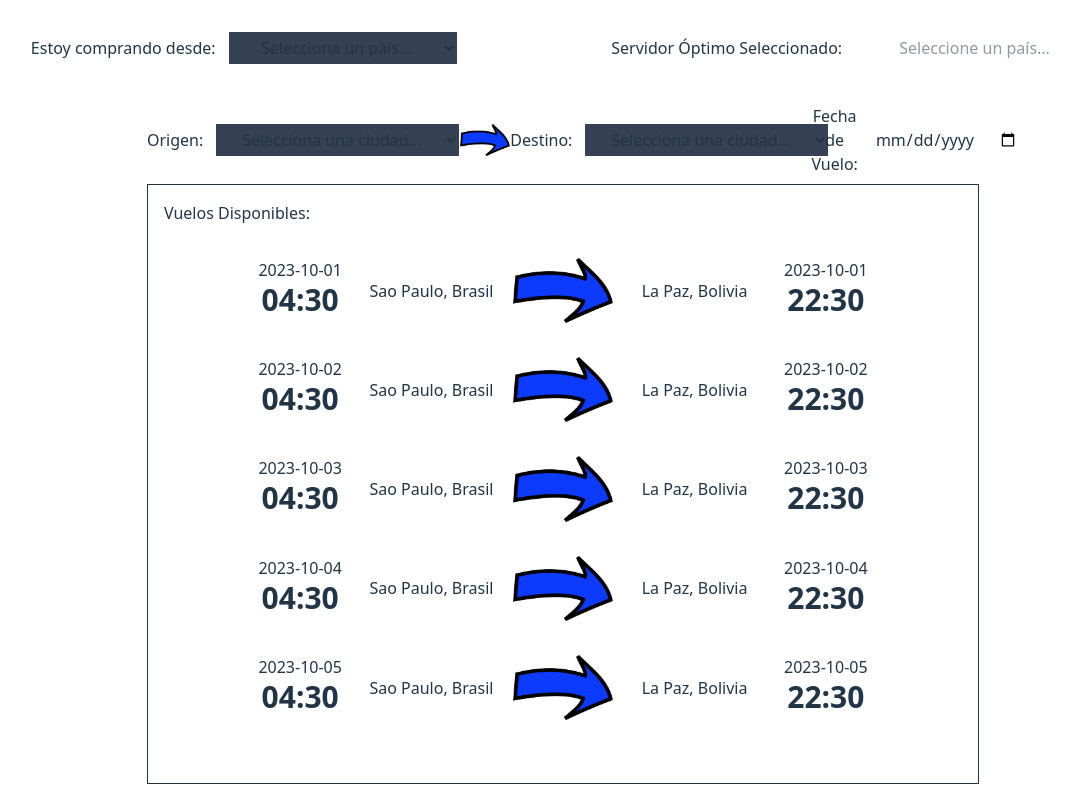
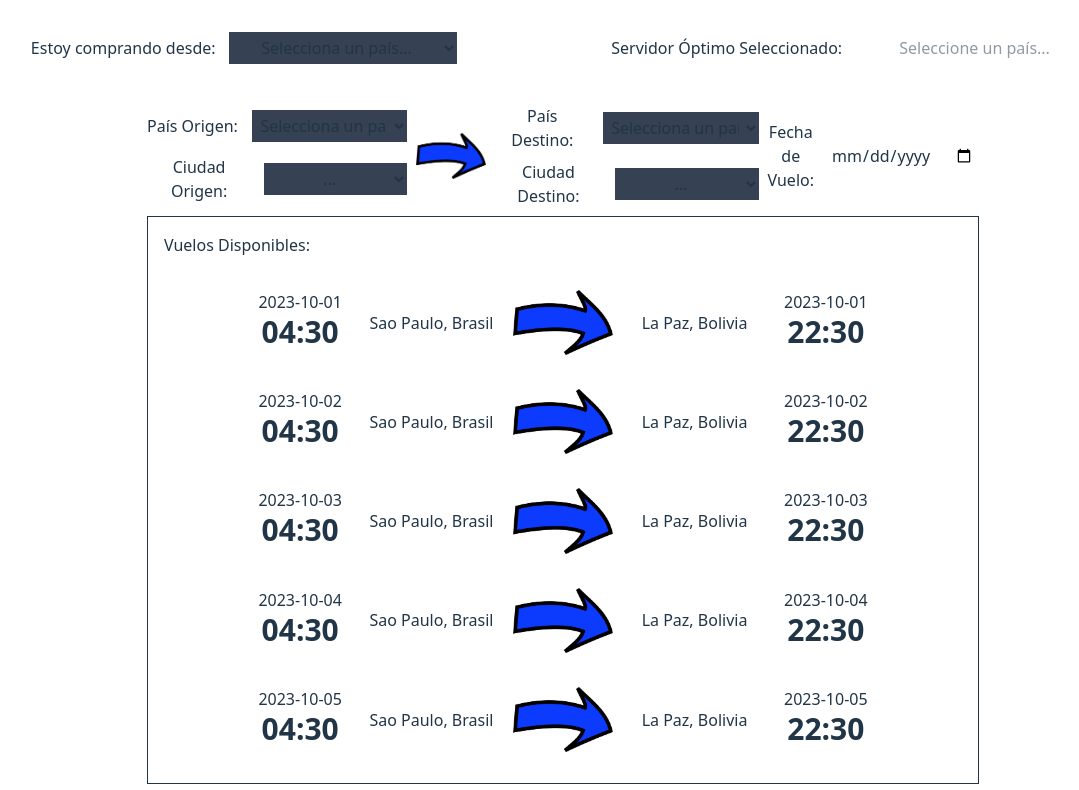
Before and after one commit to harold-ramirez/FrontEnd_Practica3, a React (Vite) app: page / in a window 1280 px wide. Shown: the top 790 px of the page, without its empty margins (77-1156 px from the left). Built offline with nearby package versions, Linux system fonts and the light colour scheme.

Commit message:
refactor: :recycle: Improved flightSeat component, seats json file, countries/cities selection

```diff
--- a/src/App.jsx
+++ b/src/App.jsx
@@ -1,21 +1,15 @@
 import "./App.css";
-import { useState } from "react";
 import ServerSelect from "./components/serverSelect";
 import DestinationSelect from "./components/destinationSelect";
 import FlightsList from "./components/flightsList";
 
 function App() {
-  const [countryId, setCountryId] = useState(null);
-
   return (
     <div className="w-full h-full p-2 flex flex-col gap-2">
-      <ServerSelect setCountryId={setCountryId} />
+      <ServerSelect />
       <div className="p-2 flex-1 flex flex-col items-center justify-center gap-2">
-        <DestinationSelect countryId={countryId} />
-        <FlightsList
-          origin={"Sao Paulo, Brasil"}
-          destination={"La Paz, Bolivia"}
-        />
+        <DestinationSelect />
+        <FlightsList />
       </div>
     </div>
   );
--- a/src/components/destinationSelect.jsx
+++ b/src/components/destinationSelect.jsx
@@ -1,62 +1,64 @@
 import { useState } from "react";
+import Countries from "../Data/countries.json";
 import Cities from "../Data/cities.json";
 import arrowImg from "../assets/arrowImg.png";
 
-export default function DestinationSelect({ countryId }) {
-  const [origin, setOrigin] = useState(0);
-  const [destination, setDestination] = useState(0);
+export default function DestinationSelect() {
+  const [countryOrigin, setCountryOrigin] = useState(0);
+  const [cityOrigin, setCityOrigin] = useState(0);
+
+  const [countryDestination, setCountryDestination] = useState(0);
+  const [cityDestination, setCityDestination] = useState(0);
+
   const [date, setDate] = useState("");
 
-  // Filtrar las ciudades según el countryId proporcionado
-  const filteredCities = Cities.filter(
-    (city) => city.id_country === Number(countryId)
+  // Filtrar las ciudades según los countries seleccionados
+  const filteredCitiesOrigin = Cities.filter(
+    (city) => city.id_country === Number(countryOrigin)
+  );
+  const filteredCitiesDestination = Cities.filter(
+    (city) => city.id_country === Number(countryDestination)
   );
 
   return (
-    <div className="w-2/3 flex flex-row justify-between gap-8">
-      <span className="flex-1 flex flex-row items-center justify-between">
-        <span className="flex flex-row gap-3 items-center">
-          <label htmlFor="origin">Origen:</label>
+    <div className="w-2/3 flex flex-row justify-between gap-2">
+      <span className="flex flex-row">
+        <span className="flex flex-col gap-2 justify-evenly">
+          <span className="flex flex-row gap-3 items-center justify-between">
+            <label htmlFor="countryOrigin">País Origen:</label>
             <select
-            id="origin"
-            className="border border-white text-center p-1 bg-gray-700"
-            value={origin}
+              id="countryOrigin"
+              className="border border-white text-center p-1 bg-gray-700 w-3/5"
+              value={countryOrigin}
               onChange={(e) => {
-              setOrigin(e.target.value);
+                setCountryOrigin(e.target.value);
               }}
             >
               <option hidden value="0">
-              Selecciona una ciudad...
+                Selecciona un país...
               </option>
-            {filteredCities.length > 0 ? (
-              filteredCities.map((city) => (
+              {Countries.map((city) => (
                 <option key={city.id} value={city.id}>
                   {city.name}
                 </option>
-              ))
-            ) : (
-              <option disabled>No hay ciudades disponibles</option>
-            )}
+              ))}
             </select>
           </span>
-
-        <img src={arrowImg} alt="arrow" width={50} />
-
-        <span className="flex flex-row gap-3 items-center">
-          <label htmlFor="destination">Destino:</label>
+          <span className="flex flex-row gap-3 items-center justify-between">
+            <label htmlFor="cityOrigin">Ciudad Origen:</label>
             <select
-            id="destination"
-            className="border border-white text-center p-1 bg-gray-700"
-            value={destination}
+              id="cityOrigin"
+              className="border border-white text-center p-1 bg-gray-700 w-3/5"
+              value={cityOrigin}
               onChange={(e) => {
-              setDestination(e.target.value);
+                setCityOrigin(e.target.value);
               }}
             >
               <option hidden value="0">
-              Selecciona una ciudad...
+                ...
               </option>
-            {filteredCities.length > 0 ? (
-              filteredCities.map((city) => (
+              {filteredCitiesOrigin.length > 0 ? (
+                filteredCitiesOrigin.map((city) => (
                   <option key={city.id} value={city.id}>
                     {city.name}
                   </option>
@@ -68,12 +70,63 @@ export default function DestinationSelect({ countryId }) {
           </span>
         </span>
 
+        <span className="flex items-center p-2">
+          <img src={arrowImg} alt="arrow" width={100} />
+        </span>
+
+        <span className="flex flex-col gap-2 justify-evenly">
+          <span className="flex flex-row gap-3 items-center justify-between">
+            <label htmlFor="countryDestination">País Destino:</label>
+            <select
+              id="countryDestination"
+              className="border border-white text-center p-1 bg-gray-700 w-3/5"
+              value={countryDestination}
+              onChange={(e) => {
+                setCountryDestination(e.target.value);
+              }}
+            >
+              <option hidden value="0">
+                Selecciona un país...
+              </option>
+              {Countries.map((city) => (
+                <option key={city.id} value={city.id}>
+                  {city.name}
+                </option>
+              ))}
+            </select>
+          </span>
+          <span className="flex flex-row gap-3 items-center justify-between">
+            <label htmlFor="cityDestination">Ciudad Destino:</label>
+            <select
+              id="cityDestination"
+              className="border border-white text-center p-1 bg-gray-700 w-3/5"
+              value={cityDestination}
+              onChange={(e) => {
+                setCityDestination(e.target.value);
+              }}
+            >
+              <option hidden value="0">
+                ...
+              </option>
+              {filteredCitiesDestination.length > 0 ? (
+                filteredCitiesDestination.map((city) => (
+                  <option key={city.id} value={city.id}>
+                    {city.name}
+                  </option>
+                ))
+              ) : (
+                <option disabled>No hay ciudades disponibles</option>
+              )}
+            </select>
+          </span>
+        </span>
+      </span>
+
       <span className="flex flex-row gap-3 items-center">
-        <label htmlFor="">Fecha de Vuelo: </label>
+        <label htmlFor="date">Fecha de Vuelo: </label>
         <input
           type="date"
-          name=""
-          id=""
+          id="date"
           className="border border-white text-center p-1"
           value={date}
           onChange={(e) => {
--- /dev/null
+++ b/src/components/flightSeat.jsx
@@ -0,0 +1,33 @@
+import Modal from "./modal";
+import { useState } from "react";
+
+export default function FlightSeat({ seat }) {
+  const [showModal, setShowModal] = useState(false);
+
+  return (
+    <>
+      <div
+        key={seat.id}
+        onClick={() => {
+          setShowModal(true);
+        }}
+        className={`w-6 h-6 rounded-md cursor-pointer border-black ${
+          seat.status === "Libre"
+            ? `bg-blue-500`
+            : seat.status === "Reservado"
+            ? `bg-orange-300`
+            : seat.status === "Vendido"
+            ? `bg-green-500`
+            : seat.status === "Devuelto"
+            ? `bg-red-500`
+            : ``
+        } ${
+          seat.class === "Ejecutiva"
+            ? `border-4`
+            : `border`
+        }`}
+      />
+      {showModal && <Modal onClose={() => setShowModal(false)} seat={seat} />}
+    </>
+  );
+}
--- a/src/components/serverSelect.jsx
+++ b/src/components/serverSelect.jsx
@@ -1,14 +1,20 @@
 import Countries from "../Data/countries.json";
+import { useState } from "react";
 
-export default function ServerSelect({ setCountryId }) {
+export default function ServerSelect() {
+  const [countryId, setCountryId] = useState(null);
+
   return (
     <div className="border-3 border-white p-5 flex justify-around">
       <span className="flex flex-row gap-3 items-center">
         <label htmlFor="currentCity">Estoy comprando desde:</label>
         <select
           id="currentCity"
+          value={countryId}
+          onChange={(e) => {
+            setCountryId(e.target.value);
+          }}
           className="bg-gray-700 border border-white text-center p-1"
-          onChange={(e) => setCountryId(e.target.value)}
         >
           <option hidden value="0">
             Selecciona un país...
```
Also changed, not shown: src/Data/seats.json (+103 -89 lines), src/components/seatSelect.jsx (+14 -59 lines). Lines whose indentation alone changed are shown as unchanged.
